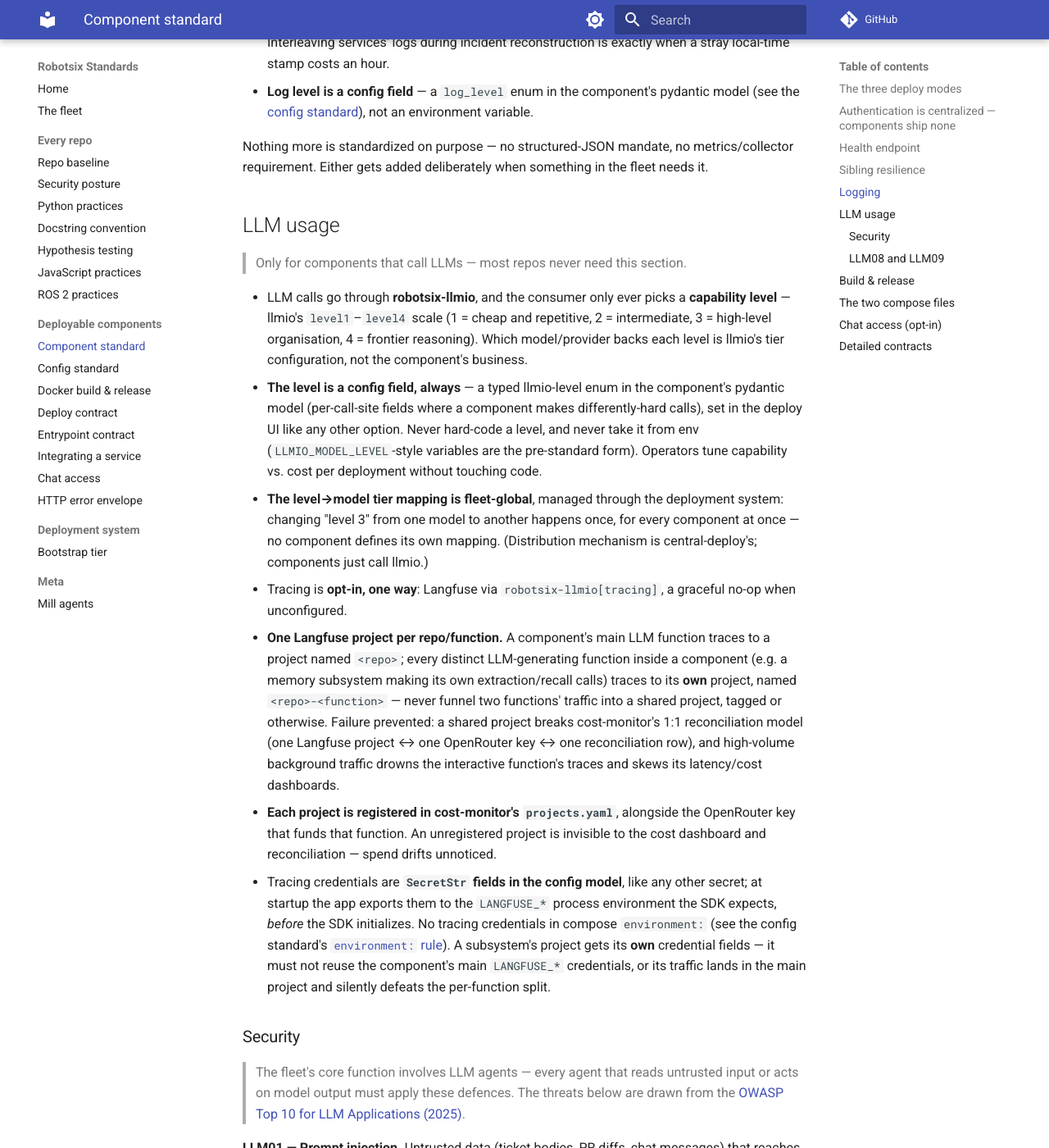
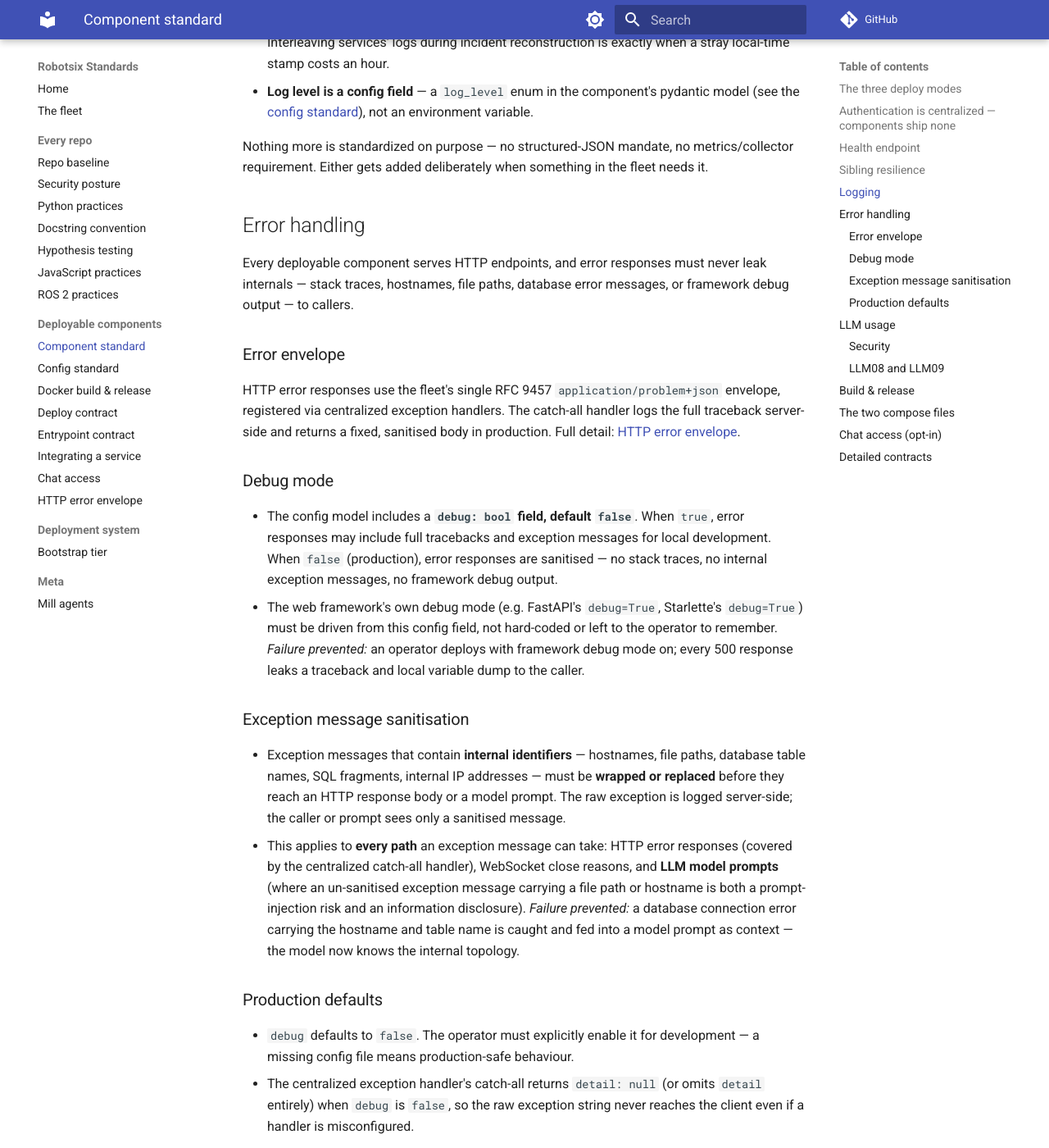
Before and after one commit to damien-robotsix/robotsix-standards, an MkDocs documentation site: the page built from docs/component-standard.md, in a window 1280 px wide and 1400 px high, scrolled down 2346 px. Shown: the whole window at 82% size. Built offline with MkDocs 1.6.1 and Material for MkDocs 9.7.7, drawn with Linux system fonts in a browser that asks for light colours; comment, search, counter and statistics services are not loaded.

Commit message:
mill: component-standard.md: address OWASP Top 10:2025 A10 — Mishandling of Exceptional Conditions (20260720T084744Z-component-standard-md-address-owasp-top-47a6) (#78)
Co-authored-by: robotsix-mill <mill@robotsix.local>

```diff
--- a/docs/component-standard.md
+++ b/docs/component-standard.md
@@ -102,6 +102,55 @@ siblings routinely restart, so:
 Nothing more is standardized on purpose — no structured-JSON mandate, no
 metrics/collector requirement. Either gets added deliberately when something
 in the fleet needs it.
+
+## Error handling
+
+Every deployable component serves HTTP endpoints, and error responses must
+never leak internals — stack traces, hostnames, file paths, database error
+messages, or framework debug output — to callers.
+
+### Error envelope
+
+HTTP error responses use the fleet's single RFC 9457 `application/problem+json`
+envelope, registered via centralized exception handlers. The catch-all handler
+logs the full traceback server-side and returns a fixed, sanitised body in
+production. Full detail: [HTTP error envelope](http-error-envelope.md).
+
+### Debug mode
+
+- The config model includes a **`debug: bool` field, default `false`**. When
+  `true`, error responses may include full tracebacks and exception messages
+  for local development. When `false` (production), error responses are
+  sanitised — no stack traces, no internal exception messages, no framework
+  debug output.
+- The web framework's own debug mode (e.g. FastAPI's `debug=True`, Starlette's
+  `debug=True`) must be driven from this config field, not hard-coded or left
+  to the operator to remember. *Failure prevented:* an operator deploys with
+  framework debug mode on; every 500 response leaks a traceback and local
+  variable dump to the caller.
+
+### Exception message sanitisation
+
+- Exception messages that contain **internal identifiers** — hostnames, file
+  paths, database table names, SQL fragments, internal IP addresses — must be
+  **wrapped or replaced** before they reach an HTTP response body or a model
+  prompt. The raw exception is logged server-side; the caller or prompt sees
+  only a sanitised message.
+- This applies to **every path** an exception message can take: HTTP error
+  responses (covered by the centralized catch-all handler), WebSocket close
+  reasons, and **LLM model prompts** (where an un-sanitised exception message
+  carrying a file path or hostname is both a prompt-injection risk and an
+  information disclosure). *Failure prevented:* a database connection error
+  carrying the hostname and table name is caught and fed into a model prompt
+  as context — the model now knows the internal topology.
+
+### Production defaults
+
+- `debug` defaults to `false`. The operator must explicitly enable it for
+  development — a missing config file means production-safe behaviour.
+- The centralized exception handler's catch-all returns `detail: null` (or
+  omits `detail` entirely) when `debug` is `false`, so the raw exception
+  string never reaches the client even if a handler is misconfigured.
 
 ## LLM usage
 
```
Also changed, not shown: CHANGELOG.md (+1 -0 lines), changelog.d/20260720T084744Z-component-standard-md-address-owasp-top-47a6.misc.md (added, +1 -0 lines).
